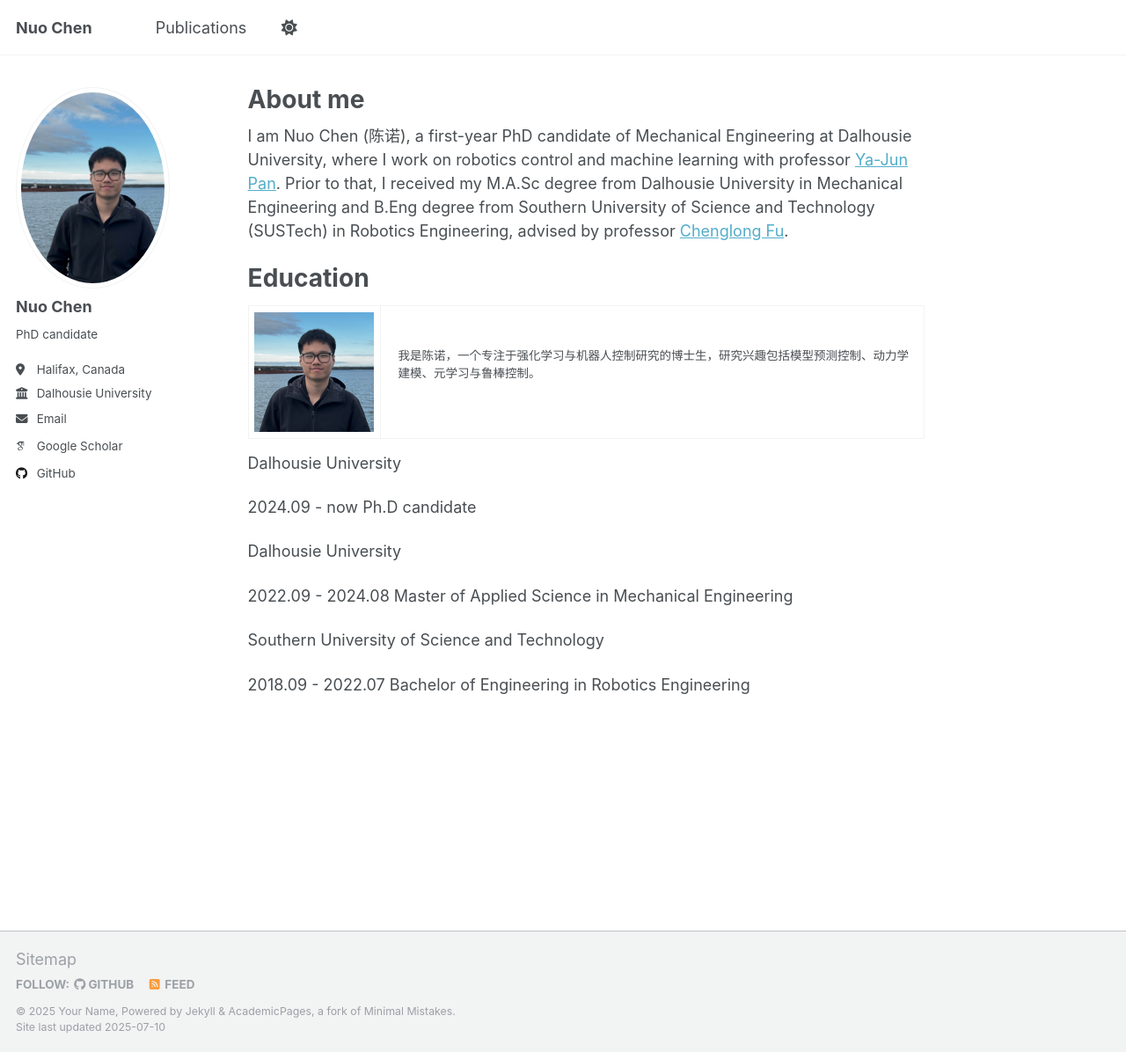
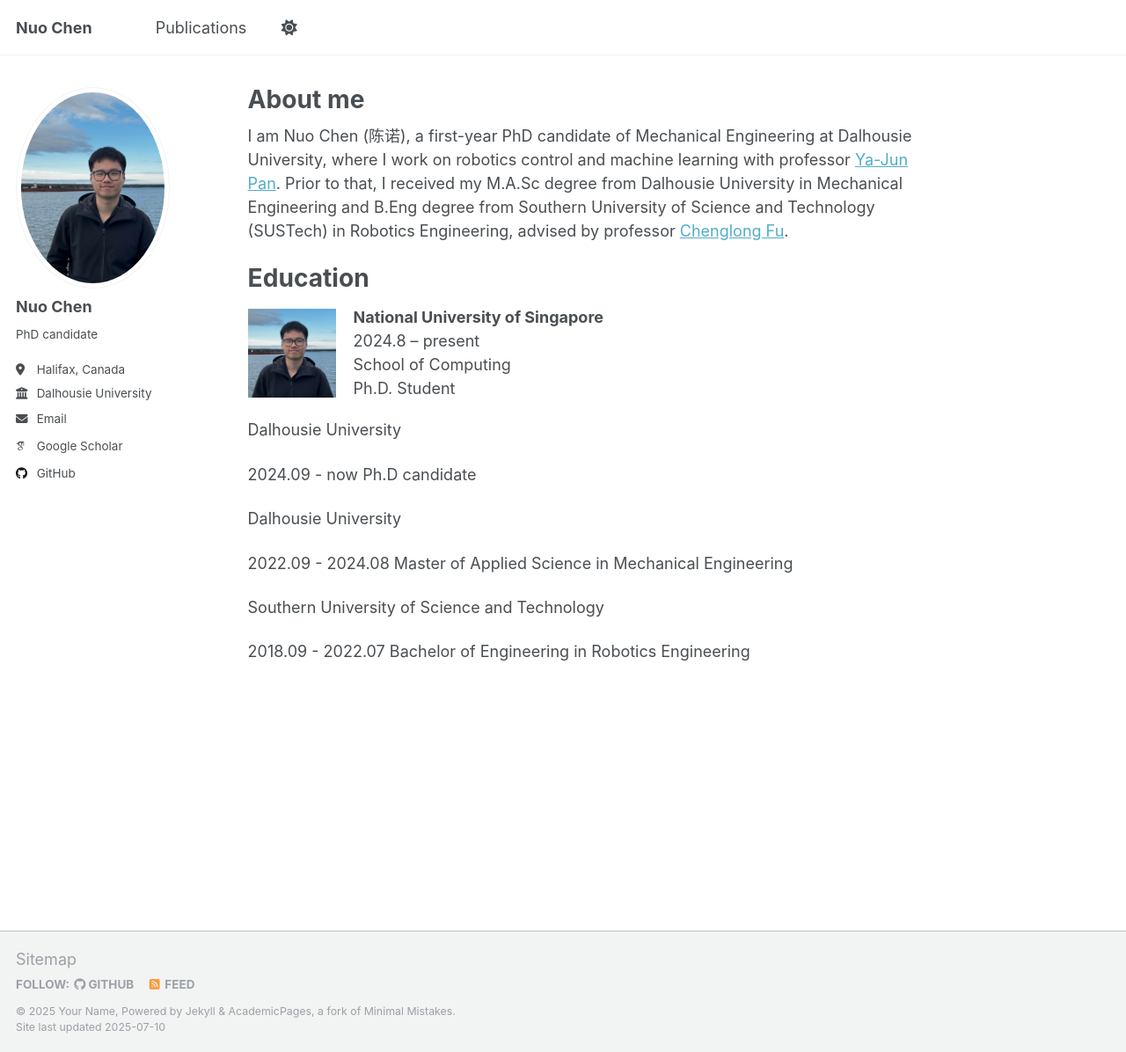
Before and after one commit to NuoChen1999/nuochen1999.github.io, a Jekyll site: the page built from _pages/about.md, in a window 1280 px wide and 1196 px high. Shown: the whole window at 88% size. Built offline with Jekyll 4.4.1, drawn with Linux system fonts in a browser that asks for light colours; some web fonts are replaced; a script that is not in the unit is left out.

Commit message:
Update about.md

```diff
--- a/_pages/about.md
+++ b/_pages/about.md
@@ -10,16 +10,16 @@ redirect_from:
 I am Nuo Chen (陈诺), a first-year PhD candidate of Mechanical Engineering at Dalhousie University, where I work on robotics control and machine learning with professor [Ya-Jun Pan](http://acm.me.dal.ca/). Prior to that, I received my M.A.Sc degree from Dalhousie University in Mechanical Engineering and B.Eng degree from Southern University of Science and Technology (SUSTech) in Robotics Engineering, advised by professor [Chenglong Fu](https://www.sustech.edu.cn/en/faculties/fuchenglong.html).
 
 # Education
-<table>
-  <tr>
-    <td style="width: 150px; vertical-align: top;">
-      <img src="/images/me.png" width="150">
-    </td>
-    <td style="padding-left: 20px;">
-      <p>我是陈诺，一个专注于强化学习与机器人控制研究的博士生，研究兴趣包括模型预测控制、动力学建模、元学习与鲁棒控制。</p>
-    </td>
-  </tr>
-</table>
+<div style="display: flex; align-items: center; margin-bottom: 20px;">
+  <img src="/images/me.png" alt="NUS Logo" style="width: 100px; height: auto; margin-right: 20px;">
+  <div>
+    <p style="margin: 0; font-weight: bold;">National University of Singapore</p>
+    <p style="margin: 0;">2024.8 – present</p>
+    <p style="margin: 0;">School of Computing</p>
+    <p style="margin: 0;">Ph.D. Student</p>
+  </div>
+</div>
+
 
 Dalhousie University
 
```
